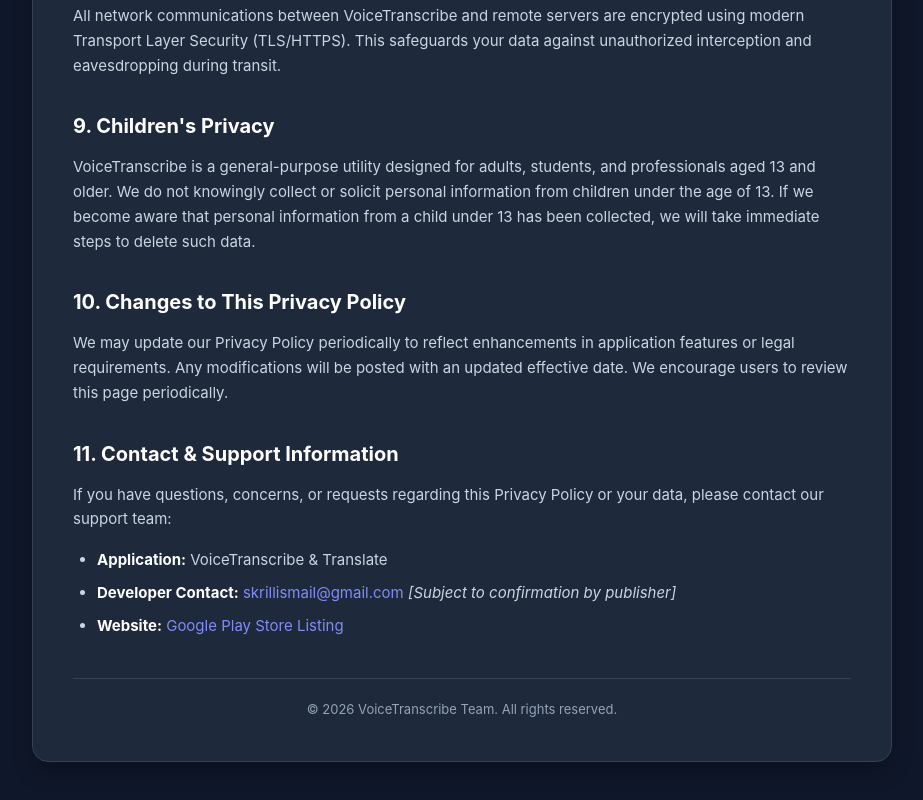
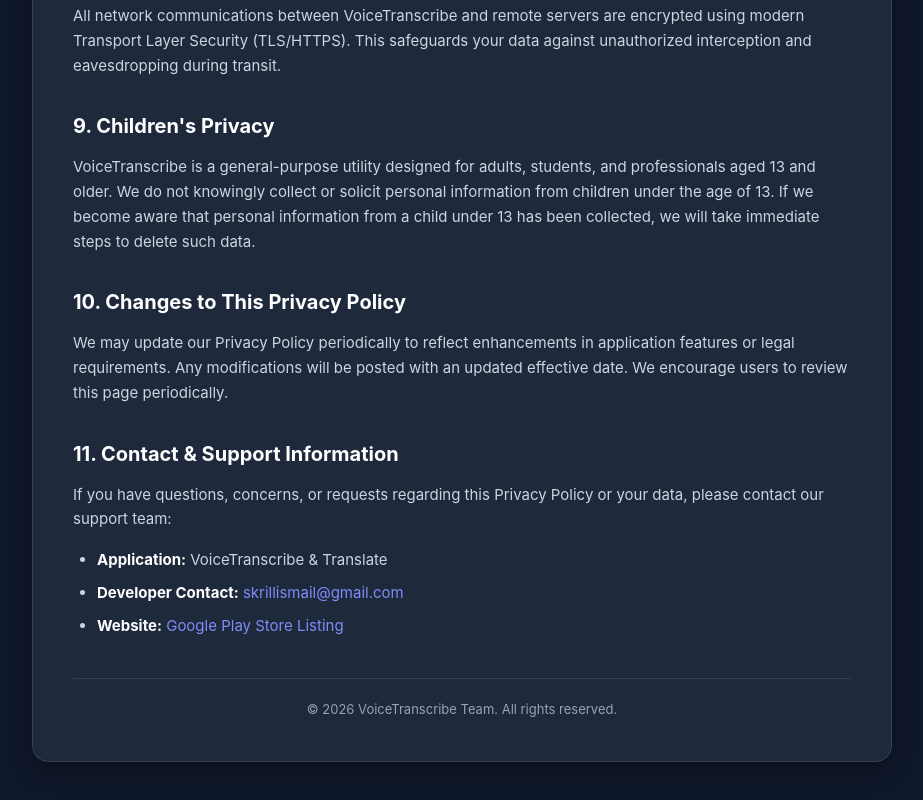
Before and after one commit to ismailoxiskh/voicetranscribe-privacy, a plain HTML site: page index.html in a window 1280 px wide. Shown: the part 2409-3209 px from the top of the page, without its empty margins (178-1101 px from the left). Drawn offline with Linux system fonts and the light colour scheme.

Commit message:
Update index.html

```diff
--- a/index.html
+++ b/index.html
@@ -177,7 +177,7 @@
     <p>If you have questions, concerns, or requests regarding this Privacy Policy or your data, please contact our support team:</p>
     <ul>
       <li><strong>Application:</strong> VoiceTranscribe & Translate</li>
-      <li><strong>Developer Contact:</strong> <a href="mailto:skrillismail@gmail.com">skrillismail@gmail.com</a> <em>[Subject to confirmation by publisher]</em></li>
+      <li><strong>Developer Contact:</strong> <a href="mailto:skrillismail@gmail.com">skrillismail@gmail.com</a></li>
       <li><strong>Website:</strong> <a href="https://play.google.com/store/apps/details?id=com.ismail.voicetranscribe" target="_blank">Google Play Store Listing</a></li>
     </ul>
 
```
